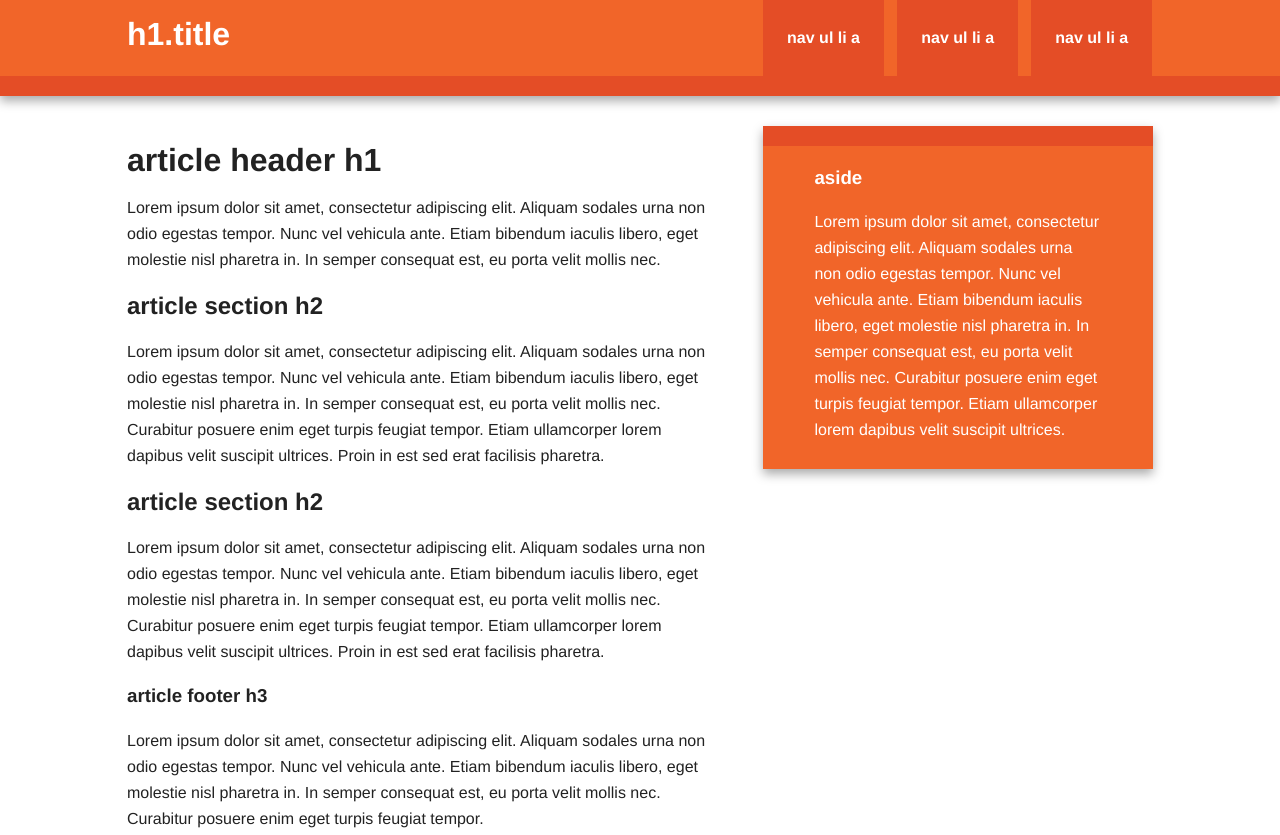
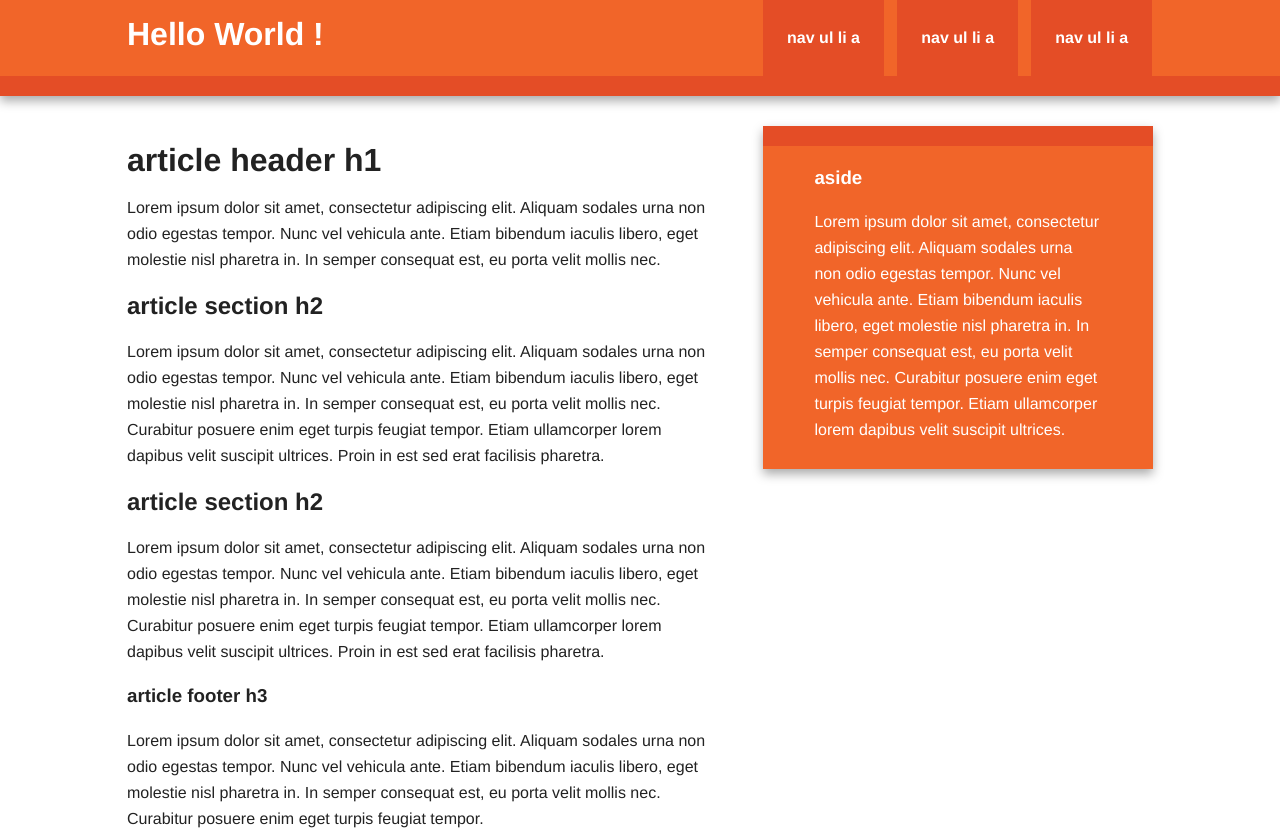
Before and after one commit to Sclenfa/ProjetGit, a plain HTML site: page index.html in a window 1280 px wide. Shown: the top 835 px of the page. Drawn offline with nearby package versions, Linux system fonts and the light colour scheme.

Commit message:
Mise en place de la page d'accueil

```diff
--- a/index.html
+++ b/index.html
@@ -23,7 +23,7 @@
 
         <div class="header-container">
             <header class="wrapper clearfix">
-                <h1 class="title">h1.title</h1>
+                <h1 class="title">Hello World !</h1>
                 <nav>
                     <ul>
                         <li><a href="#">nav ul li a</a></li>
```
